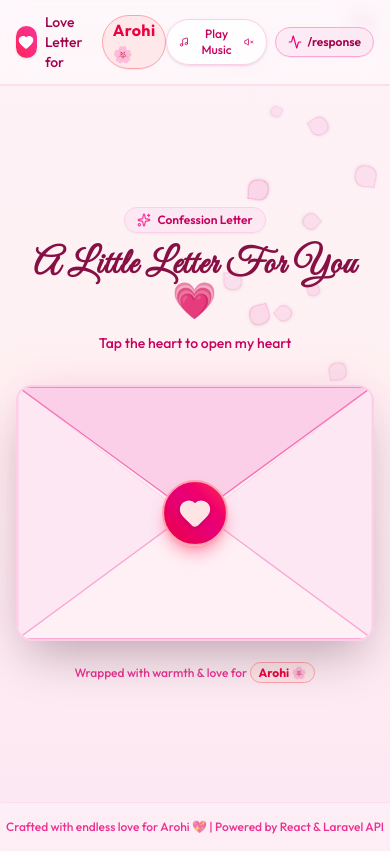
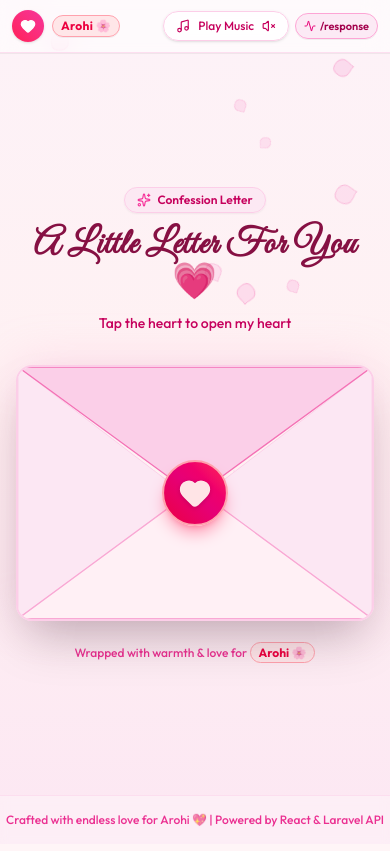
Before and after one commit to sheikhmahiul/letter-for-arohi, a React (Vite) app in the folder frontend/: page / in a window 390 px wide. Built offline with nearby package versions, Linux system fonts and the light colour scheme.

Commit message:
Optimize mobile responsiveness, fix header layout overlap, and optimize GPU performance

```diff
--- a/frontend/src/App.jsx
+++ b/frontend/src/App.jsx
@@ -37,31 +37,31 @@ export default function App() {
       <SakuraPetals />
 
       {/* Header Bar */}
-      <header className="relative z-30 w-full px-4 py-3 sm:px-8 flex items-center justify-between backdrop-blur-md bg-white/40 border-b border-pink-200/60 shadow-2xs">
+      <header className="relative z-30 w-full px-3 py-2.5 sm:px-8 flex items-center justify-between backdrop-blur-md bg-white/60 border-b border-pink-200/60 shadow-2xs gap-2">
         <div
           onClick={() => setCurrentScene('envelope')}
-          className="flex items-center gap-2 cursor-pointer group"
+          className="flex items-center gap-2 cursor-pointer group shrink-0"
         >
-          <div className="w-8 h-8 rounded-full bg-gradient-to-tr from-rose-500 to-pink-500 text-white flex items-center justify-center shadow-sm group-hover:scale-105 transition-transform">
+          <div className="w-8 h-8 rounded-full bg-gradient-to-tr from-rose-500 to-pink-500 text-white flex items-center justify-center shadow-sm group-hover:scale-105 transition-transform shrink-0">
             <Heart className="w-4 h-4 fill-current text-white" />
           </div>
-          <div className="flex items-center gap-1.5 text-sm sm:text-base font-semibold">
-            <span className="text-pink-800 font-medium">Love Letter for</span>
-            <span className="text-rose-600 font-bold text-base sm:text-lg bg-rose-100/80 px-2.5 py-0.5 rounded-full border border-rose-300 shadow-2xs tracking-wide">
+          <div className="flex items-center gap-1 text-xs sm:text-base font-semibold">
+            <span className="text-pink-800 font-medium hidden sm:inline">Love Letter for</span>
+            <span className="text-rose-600 font-bold text-xs sm:text-lg bg-rose-100/90 px-2 py-0.5 sm:px-2.5 sm:py-0.5 rounded-full border border-rose-300 shadow-2xs tracking-wide">
               Arohi 🌸
             </span>
           </div>
         </div>
 
-        <div className="flex items-center gap-2 sm:gap-3">
+        <div className="flex items-center gap-1.5 sm:gap-3 shrink-0">
           <AudioPlayer />
 
           <button
             onClick={() => setCurrentScene(currentScene === 'dashboard' ? 'envelope' : 'dashboard')}
-            className="flex items-center gap-1.5 px-3 py-1.5 rounded-full bg-pink-100/80 hover:bg-pink-200/80 border border-pink-300 text-pink-800 text-xs font-semibold shadow-2xs transition-colors cursor-pointer"
+            className="flex items-center gap-1 px-2 py-1 sm:px-3 sm:py-1.5 rounded-full bg-pink-100/80 hover:bg-pink-200/80 border border-pink-300 text-pink-800 text-[11px] sm:text-xs font-semibold shadow-2xs transition-colors cursor-pointer shrink-0"
             title="View Live Response Status Dashboard"
           >
-            <Activity className="w-3.5 h-3.5 text-pink-600" />
+            <Activity className="w-3 h-3 sm:w-3.5 sm:h-3.5 text-pink-600 shrink-0" />
             <span className="hidden sm:inline">Status</span>
             <span>/response</span>
           </button>
--- a/frontend/src/components/SakuraPetals.jsx
+++ b/frontend/src/components/SakuraPetals.jsx
@@ -2,27 +2,27 @@ import React, { useMemo } from 'react';
 import { motion } from 'framer-motion';
 
 export default function SakuraPetals() {
-  // Generate a set of 18 unique falling petals
+  // Mobile-optimized petal count (9 lightweight GPU-accelerated petals)
   const petals = useMemo(() => {
-    return Array.from({ length: 18 }).map((_, i) => ({
+    return Array.from({ length: 9 }).map((_, i) => ({
       id: i,
-      xStart: Math.random() * 100,
-      xEndDelta: (Math.random() - 0.5) * 30,
-      size: 14 + Math.random() * 16,
-      duration: 8 + Math.random() * 8,
-      delay: Math.random() * 6,
-      rotateStart: Math.random() * 360,
-      rotateEnd: Math.random() * 720 + 360,
-      opacity: 0.5 + Math.random() * 0.4,
+      xStart: Math.random() * 95,
+      xEndDelta: (Math.random() - 0.5) * 20,
+      size: 14 + Math.random() * 12,
+      duration: 10 + Math.random() * 6,
+      delay: Math.random() * 5,
+      rotateStart: Math.random() * 180,
+      rotateEnd: Math.random() * 360 + 180,
+      opacity: 0.6 + Math.random() * 0.3,
     }));
   }, []);
 
   return (
-    <div className="fixed inset-0 pointer-events-none overflow-hidden z-0">
+    <div className="fixed inset-0 pointer-events-none overflow-hidden z-0 transform-gpu">
       {petals.map((p) => (
         <motion.div
           key={p.id}
-          className="absolute text-pink-300"
+          className="absolute text-pink-300 will-change-transform"
           style={{
             left: `${p.xStart}%`,
             top: '-5%',
@@ -42,8 +42,8 @@ export default function SakuraPetals() {
             ease: 'linear',
           }}
         >
-          {/* Detailed SVG Sakura Petal */}
-          <svg viewBox="0 0 30 30" fill="currentColor" className="w-full h-full drop-shadow-sm">
+          {/* Clean GPU-friendly Sakura Petal SVG */}
+          <svg viewBox="0 0 30 30" className="w-full h-full">
             <path d="M15,2 C18,7 26,9 26,16 C26,23 19,28 15,28 C11,28 4,23 4,16 C4,9 12,7 15,2 Z" fill="#FBCFE8" fillOpacity="0.85" stroke="#F472B6" strokeWidth="0.8" />
           </svg>
         </motion.div>
```
